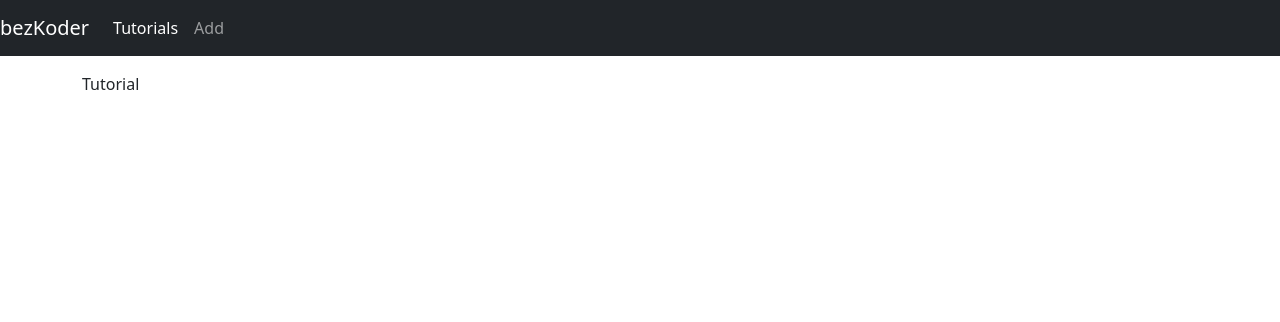
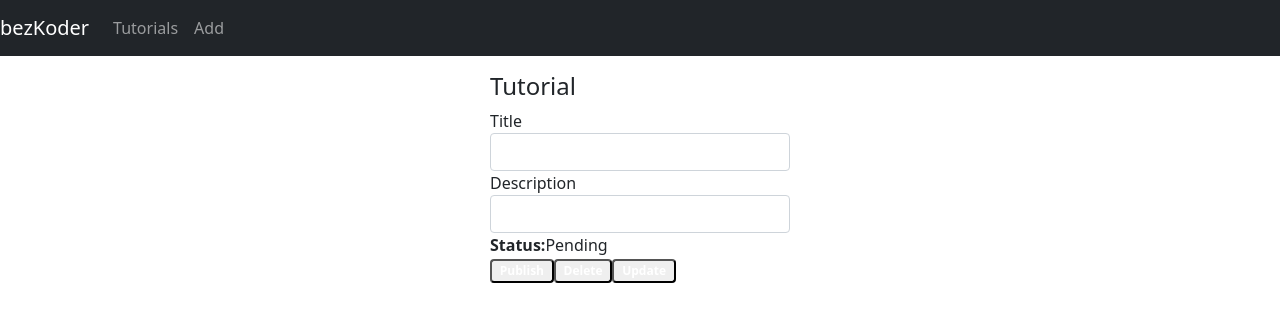
Before and after one commit to jerryowusu/react-redux-practice, a React (Create React App) app: page /tutorials/1 in a window 1280 px wide. Shown: the top 322 px of the page. Built offline with nearby package versions, Linux system fonts and the light colour scheme; no server answers.

Commit message:
display tutorials

```diff
--- a/src/App.css
+++ b/src/App.css
@@ -36,3 +36,17 @@
     transform: rotate(360deg);
   }
 }
+
+.list {
+  text-align: left;
+  max-width: 750px;
+  margin: auto;
+}
+.submit-form {
+  max-width: 300px;
+  margin: auto;
+}
+.edit-form {
+  max-width: 300px;
+  margin: auto;
+}
--- a/src/App.js
+++ b/src/App.js
@@ -1,6 +1,6 @@
 import React from 'react';
 import {
-  BrowserRouter as Router, Switch, Route, NavLink,
+  BrowserRouter as Router, Switch, Route, Link,
 } from 'react-router-dom';
 import 'bootstrap/dist/css/bootstrap.min.css';
 import './App.css';
@@ -17,20 +17,20 @@ function App() {
         </a>
         <div className="navbar-nav mr-auto">
           <li className="nav-item">
-            <NavLink to="/tutorials" className="nav-link">
+            <Link to="/tutorials" className="nav-link">
               Tutorials
-            </NavLink>
+            </Link>
           </li>
           <li className="nav-item">
-            <NavLink to="/add" className="nav-link">
+            <Link to="/add" className="nav-link">
               Add
-            </NavLink>
+            </Link>
           </li>
         </div>
       </nav>
       <div className="container mt-3">
         <Switch>
-          <Route exact path="/tutorials" component={TutorialsList} />
+          <Route exact path={['/', '/tutorials']} component={TutorialsList} />
           <Route exact path="/add" component={AddTutorial} />
           <Route path="/tutorials/:id" component={Tutorial} />
         </Switch>
--- a/src/components/Tutorial.js
+++ b/src/components/Tutorial.js
@@ -1,7 +1,146 @@
-import React from 'react';
+/* eslint-disable react/destructuring-assignment */
+/* eslint-disable react/prop-types */
+/* eslint-disable react/button-has-type */
+/* eslint-disable jsx-a11y/label-has-associated-control */
+import React, { useState, useEffect } from 'react';
+import { useDispatch } from 'react-redux';
+import { updateTutorial, deleteTutorial } from '../actions/tutorials';
+import TutorialDataService from '../services/TutorialService';
 
-const Tutorial = () => (
-  <div>Tutorial</div>
-);
+const Tutorial = (props) => {
+  const initialTutorialState = {
+    id: null,
+    title: '',
+    description: '',
+    published: false,
+  };
+  const [currentTutorial, setCurrentTutorial] = useState(initialTutorialState);
+  const [message, setMessage] = useState('');
+  const dispatch = useDispatch();
+  const getTutorial = (id) => {
+    TutorialDataService.get(id)
+      .then((response) => {
+        setCurrentTutorial(response.data);
+        console.log(response.data);
+      })
+      .catch((e) => {
+        console.log(e);
+      });
+  };
+  useEffect(() => {
+    getTutorial(props.match.params.id);
+  }, [props.match.params.id]);
+  const handleInputChange = (event) => {
+    const { name, value } = event.target;
+    setCurrentTutorial({ ...currentTutorial, [name]: value });
+  };
+  const updateStatus = (status) => {
+    const data = {
+      id: currentTutorial.id,
+      title: currentTutorial.title,
+      description: currentTutorial.description,
+      published: status,
+    };
+    dispatch(updateTutorial(currentTutorial.id, data))
+      .then((response) => {
+        console.log(response);
+        setCurrentTutorial({ ...currentTutorial, published: status });
+        setMessage('The status was updated successfully!');
+      })
+      .catch((e) => {
+        console.log(e);
+      });
+  };
+  const updateContent = () => {
+    dispatch(updateTutorial(currentTutorial.id, currentTutorial))
+      .then((response) => {
+        console.log(response);
+        setMessage('The tutorial was updated successfully!');
+      })
+      .catch((e) => {
+        console.log(e);
+      });
+  };
+  const removeTutorial = () => {
+    dispatch(deleteTutorial(currentTutorial.id))
+      .then(() => {
+        props.history.push('/tutorials');
+      })
+      .catch((e) => {
+        console.log(e);
+      });
+  };
 
+  return (
+    <div>
+      {currentTutorial ? (
+        <div className="edit-form">
+          <h4>Tutorial</h4>
+          <form>
+            <div className="form-group">
+              <label htmlFor="title">Title</label>
+              <input
+                type="text"
+                className="form-control"
+                id="title"
+                name="title"
+                value={currentTutorial.title}
+                onChange={handleInputChange}
+              />
+            </div>
+            <div className="form-group">
+              <label htmlFor="description">Description</label>
+              <input
+                type="text"
+                className="form-control"
+                id="description"
+                name="description"
+                value={currentTutorial.description}
+                onChange={handleInputChange}
+              />
+            </div>
+            <div className="form-group">
+              <label>
+                <strong>Status:</strong>
+              </label>
+              {currentTutorial.published ? 'Published' : 'Pending'}
+            </div>
+          </form>
+          {currentTutorial.published ? (
+            <button
+              className="badge badge-primary mr-2"
+              onClick={() => updateStatus(false)}
+            >
+              UnPublish
+            </button>
+          ) : (
+            <button
+              type="button"
+              className="badge badge-primary mr-2"
+              onClick={() => updateStatus(true)}
+            >
+              Publish
+            </button>
+          )}
+          <button type="button" className="badge badge-danger mr-2" onClick={removeTutorial}>
+            Delete
+          </button>
+          <button
+            type="submit"
+            className="badge badge-success"
+            onClick={updateContent}
+          >
+            Update
+          </button>
+          <p>{message}</p>
+        </div>
+      ) : (
+        <div>
+          <br />
+          <p>Please click on a Tutorial...</p>
+        </div>
+      )}
+    </div>
+  );
+};
 export default Tutorial;
--- a/src/components/TutorialsList.js
+++ b/src/components/TutorialsList.js
@@ -1,7 +1,146 @@
-import React from 'react';
+/* eslint-disable react/no-array-index-key */
+/* eslint-disable jsx-a11y/no-noninteractive-element-interactions */
+/* eslint-disable jsx-a11y/click-events-have-key-events */
+/* eslint-disable jsx-a11y/label-has-associated-control */
+import React, { useEffect, useState } from 'react';
+import { useDispatch, useSelector } from 'react-redux';
+import { Link } from 'react-router-dom';
+import {
+  retrieveTutorials,
+  findTutorialsByTitle,
+  deleteAllTutorials,
+} from '../actions/tutorials';
 
-const TutorialsList = () => (
-  <div>TutorialsList</div>
-);
+const TutorialsList = () => {
+  const [currentTutorial, setCurrentTutorial] = useState(null);
+  const [currentIndex, setCurrentIndex] = useState(-1);
+  const [searchTitle, setSearchTitle] = useState('');
+
+  const tutorials = useSelector((state) => state.tutorials);
+  const dispatch = useDispatch();
+
+  useEffect(() => {
+    dispatch(retrieveTutorials());
+  }, []);
+
+  const onChangeSearchTitle = (e) => {
+    const searchTitle = e.target.value;
+    setSearchTitle(searchTitle);
+  };
+
+  const refreshData = () => {
+    setCurrentTutorial(null);
+    setCurrentIndex(-1);
+  };
+
+  const setActiveTutorial = (tutorial, index) => {
+    setCurrentTutorial(tutorial);
+    setCurrentIndex(index);
+  };
+
+  const removeAllTutorials = () => {
+    dispatch(deleteAllTutorials())
+      .then((response) => {
+        console.log(response);
+        refreshData();
+      })
+      .catch((e) => {
+        console.log(e);
+      });
+  };
+
+  const findByTitle = () => {
+    refreshData();
+    dispatch(findTutorialsByTitle(searchTitle));
+  };
+
+  return (
+    <div className="list row">
+      <div className="col-md-8">
+        <div className="input-group mb-3">
+          <input
+            type="text"
+            className="form-control"
+            placeholder="Search by title"
+            value={searchTitle}
+            onChange={onChangeSearchTitle}
+          />
+          <div className="input-group-append">
+            <button
+              className="btn btn-outline-secondary"
+              type="button"
+              onClick={findByTitle}
+            >
+              Search
+            </button>
+          </div>
+        </div>
+      </div>
+      <div className="col-md-6">
+        <h4>Tutorials List</h4>
+        <ul className="list-group">
+          {tutorials
+            && tutorials.map((tutorial, index) => (
+              <li
+                className={
+                  `list-group-item ${index === currentIndex ? 'active' : ''}`
+                }
+                onClick={() => setActiveTutorial(tutorial, index)}
+                key={index}
+              >
+                {tutorial.title}
+              </li>
+            ))}
+        </ul>
+        <button
+          type="button"
+          className="m-3 btn btn-sm btn-danger"
+          onClick={removeAllTutorials}
+        >
+          Remove All
+        </button>
+      </div>
+      <div className="col-md-6">
+        {currentTutorial ? (
+          <div>
+            <h4>Tutorial</h4>
+            <div>
+              <label>
+                <strong>Title:</strong>
+              </label>
+              {' '}
+              {currentTutorial.title}
+            </div>
+            <div>
+              <label>
+                <strong>Description:</strong>
+              </label>
+              {' '}
+              {currentTutorial.description}
+            </div>
+            <div>
+              <label>
+                <strong>Status:</strong>
+              </label>
+              {' '}
+              {currentTutorial.published ? 'Published' : 'Pending'}
+            </div>
+            <Link
+              to={`/tutorials/${currentTutorial.id}`}
+              className="badge badge-warning"
+            >
+              Edit
+            </Link>
+          </div>
+        ) : (
+          <div>
+            <br />
+            <p>Please click on a Tutorial...</p>
+          </div>
+        )}
+      </div>
+    </div>
+  );
+};
 
 export default TutorialsList;
--- a/src/http-common.js
+++ b/src/http-common.js
@@ -1,7 +1,7 @@
 import axios from 'axios';
 
 export default axios.create({
-  baseURL: 'http://localhost:3000/api',
+  baseURL: 'http://localhost:8080/api',
   headers: {
     'Content-Type': 'application/json',
   },
```
